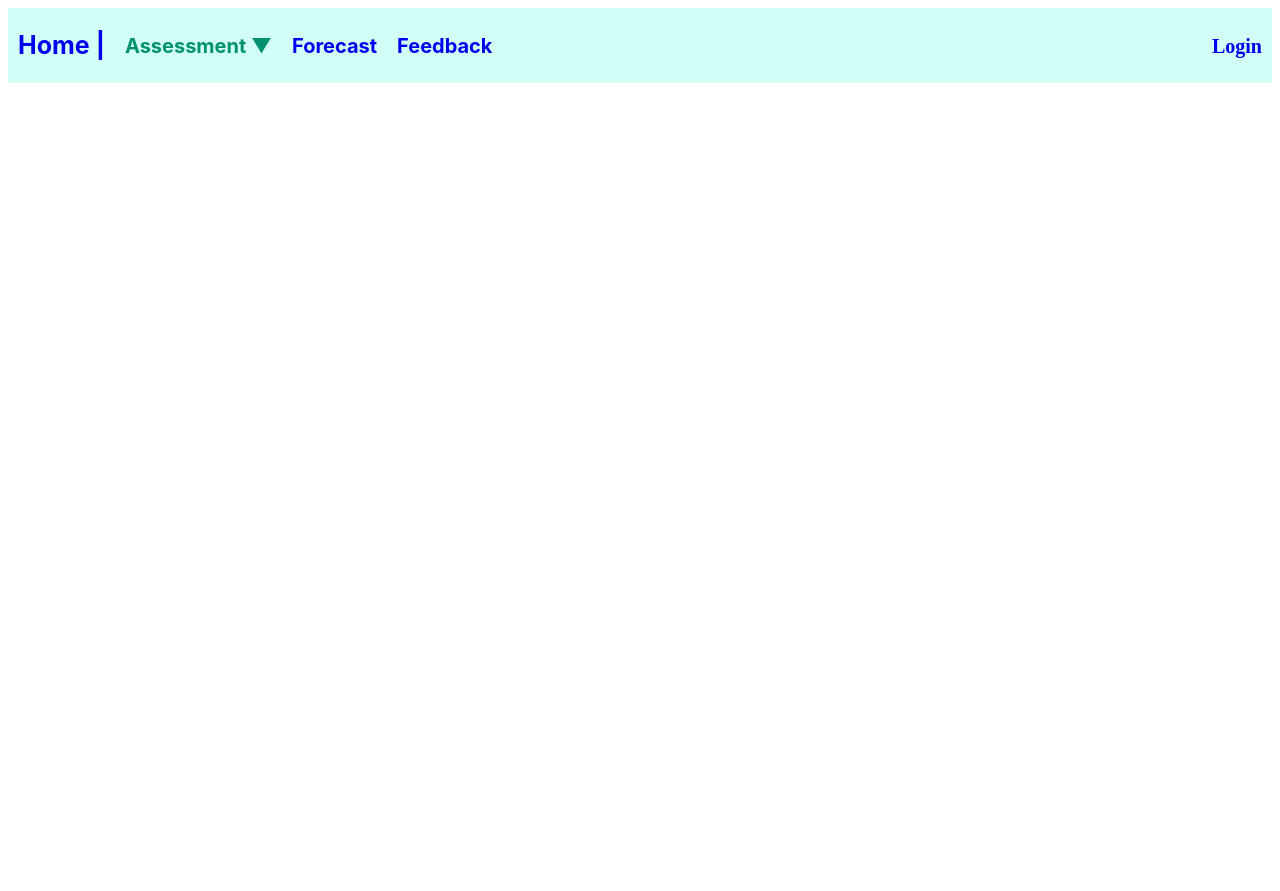
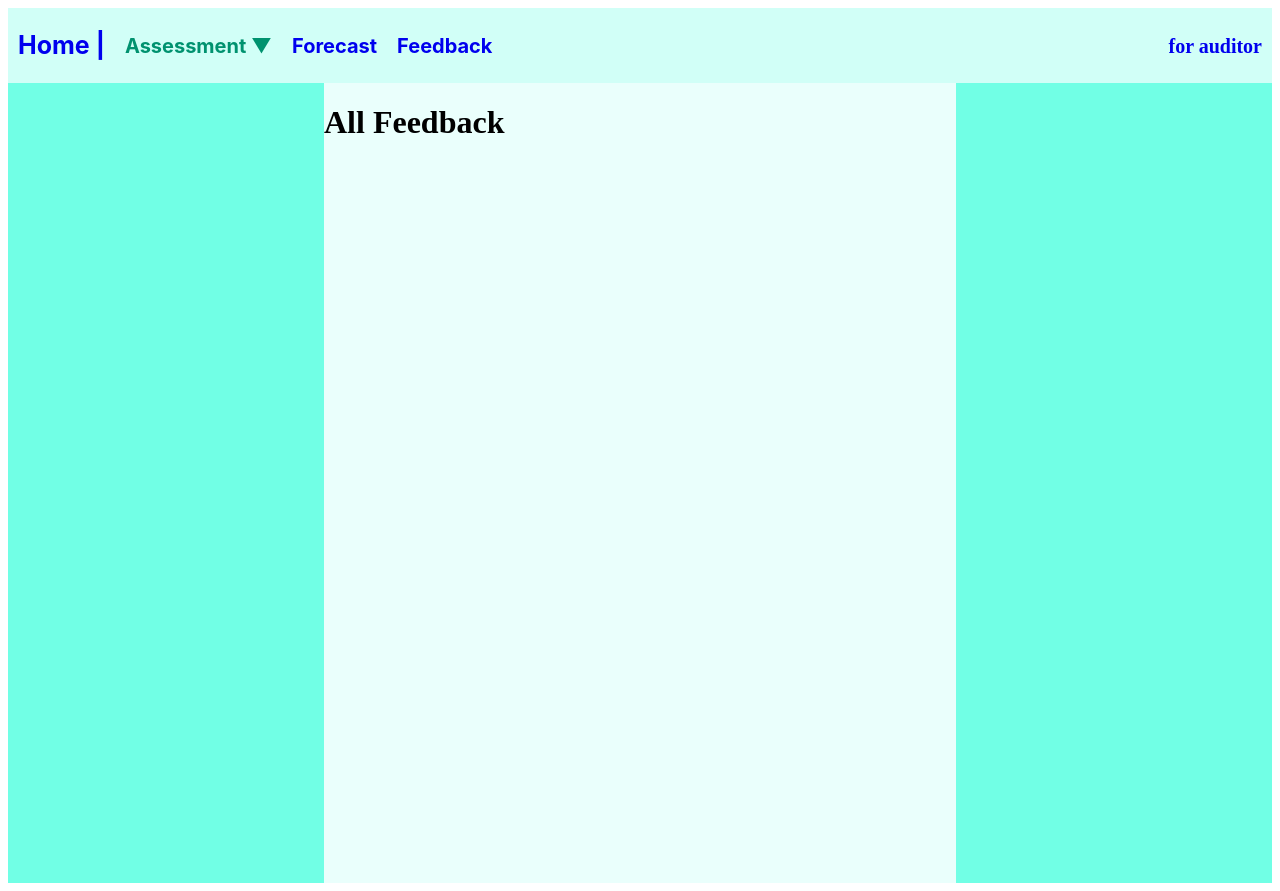
Before and after one commit to sodaop12/Air-Quality-Assessment-System-Front-end, a Vue app: page /allfeedback in a window 1280 px wide. Before the commit the page ends 800 px from the top, so only its background shows below. Built offline with nearby package versions, Linux system fonts and the light colour scheme.

Commit message:
add view all feedback page after login

```diff
--- a/src/App.vue
+++ b/src/App.vue
@@ -24,10 +24,16 @@
         <p class="nav-sub">
           <router-link to="/feedback" class="links">Feedback</router-link>
         </p>
+        <!-- Generate new nav-sub when loggedIn is true -->
+        <p v-if="loggedIn" class="nav-sub">
+          <router-link to="/allfeedback" class="links"
+            >All Feedback</router-link
+          >
+        </p>
       </div>
       <div class="navbar-menu">
         <div class="navbar-end">
-          <span v-if="loggedIn" class="navbar-item">Admin |</span>
+          <span v-if="loggedIn" class="navbar-item">Feedback Auditor |</span>
           <router-link
             v-if="loggedIn"
             to="/"
@@ -37,7 +43,7 @@
             Logout
           </router-link>
           <router-link v-else to="/login" class="navbar-item">
-            Login
+            for auditor
           </router-link>
         </div>
       </div>
--- a/src/router/index.js
+++ b/src/router/index.js
@@ -32,7 +32,12 @@ const routes = [
 
     component: () => import("../views/FeedbackView.vue"),
   },
+  {
+    path: "/allfeedback",
+    name: "allfeedback",
 
+    component: () => import("../views/AllFeedbackView.vue"),
+  },
   {
     path: "/forecast",
     name: "forecast",
--- /dev/null
+++ b/src/views/AllFeedbackView.vue
@@ -0,0 +1,49 @@
+<template>
+  <div>
+    <div class="container">
+      <div class="left-sidebar">
+        <!-- Left sidebar content -->
+      </div>
+      <div class="content">
+        <!-- Main content -->
+        <div class="forecast">
+          <h1>All Feedback</h1>
+        </div>
+      </div>
+      <div class="right-sidebar">
+        <!-- Right sidebar content -->
+      </div>
+    </div>
+  </div>
+</template>
+
+<style scoped>
+.container {
+  display: flex;
+  height: 100vh;
+}
+.left-sidebar {
+  width: 25%;
+  background-color: #71ffe5; /* Background color for left sidebar */
+}
+
+.content {
+  width: 50%;
+  background-color: #eafffc; /* Background color for main content */
+}
+
+.right-sidebar {
+  width: 25%;
+  background-color: #71ffe5; /* Background color for right sidebar */
+}
+
+@media (max-width: 768px) {
+  .container {
+    flex-direction: column;
+  }
+
+  .content {
+    width: 100%;
+  }
+}
+</style>
--- a/src/views/LoginView.vue
+++ b/src/views/LoginView.vue
@@ -47,7 +47,7 @@ export default {
             this.$store.dispatch("setLoggedIn", true);
             this.$router.push("/");
           } else {
-            alert("Login failed");
+            alert("Incorrect username or password");
             this.showSpan = true;
           }
         })
```
